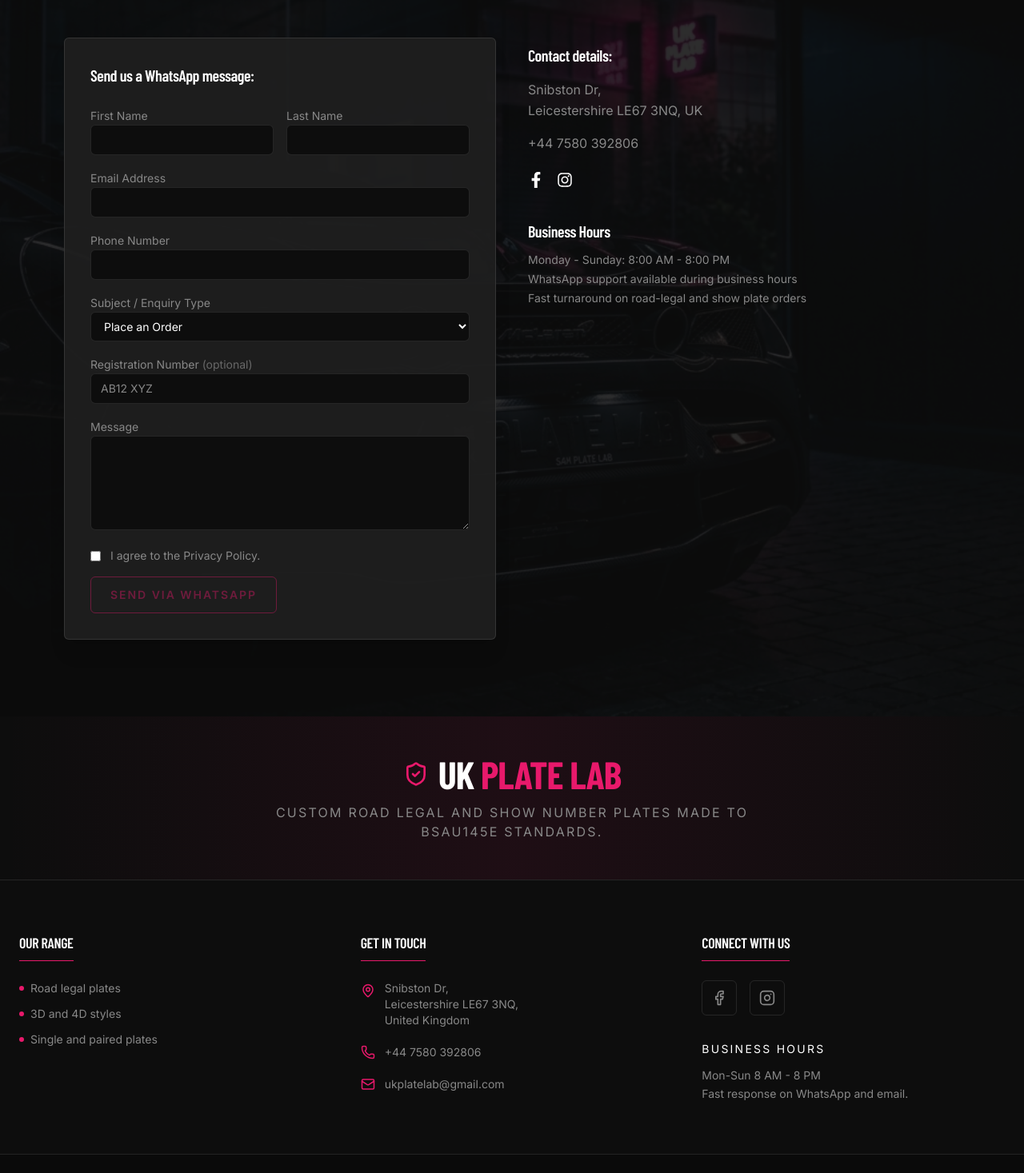
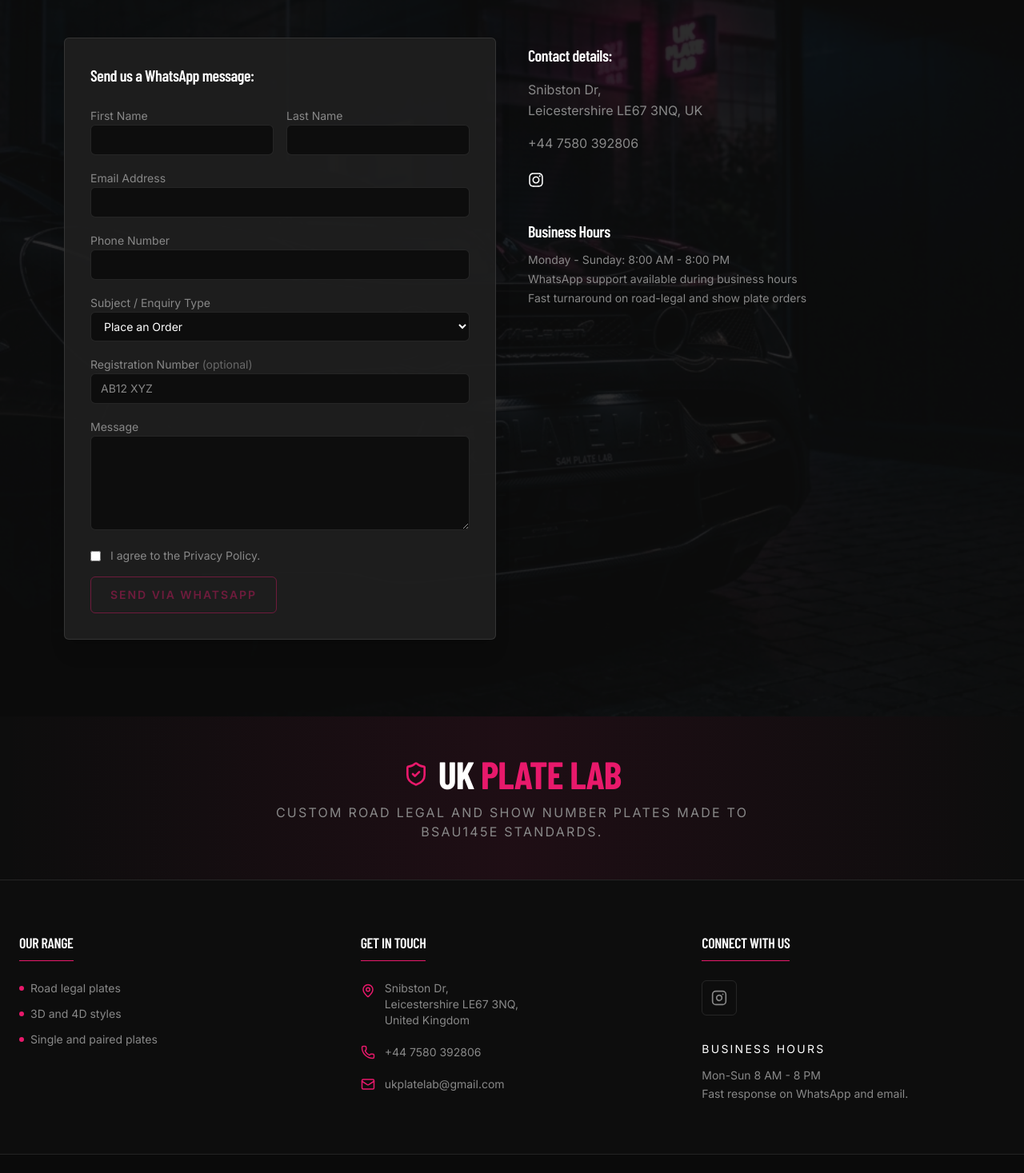
Before and after one commit to shandiru/Max-T-detailing, a React (Vite) app: page / in a window 1280 px wide. Shown: the part 7613-9080 px from the top of the page at 80% size. Built offline with nearby package versions, Linux system fonts and the light colour scheme; a web font is replaced by a local one.

Commit message:
fix issue

```diff
--- a/src/components/Contact.jsx
+++ b/src/components/Contact.jsx
@@ -1,5 +1,5 @@
 import React, { useState } from "react";
-import { FaFacebookF, FaInstagram } from "react-icons/fa";
+import { FaInstagram } from "react-icons/fa";
 
 const mapsUrl = "https://maps.app.goo.gl/mEUHn2KgYKsjfx9U9";
 
@@ -165,10 +165,12 @@ export default function ContactSection() {
             </p>
 
             <div className="mt-6 flex items-center gap-4 text-xl">
-              <a href="https://facebook.com/UKPlateLab" className="hover:text-[#E8196B]">
-                <FaFacebookF />
-              </a>
-              <a href="https://instagram.com/ukplatelab" className="hover:text-[#E8196B]">
+              <a
+                href="https://www.instagram.com/ukplatelab?igsh=cXgwODhxcXY0a3dl"
+                target="_blank"
+                rel="noopener noreferrer"
+                className="hover:text-[#E8196B]"
+              >
                 <FaInstagram />
               </a>
             </div>
--- a/src/components/FooterSection.jsx
+++ b/src/components/FooterSection.jsx
@@ -1,5 +1,5 @@
 
-import { Facebook, Instagram, Mail, MapPin, Phone, ShieldCheck } from "lucide-react";
+import { Instagram, Mail, MapPin, Phone, ShieldCheck } from "lucide-react";
 import { Link } from "react-router-dom";
 
 const mapsUrl = "https://maps.app.goo.gl/mEUHn2KgYKsjfx9U9";
@@ -87,15 +87,7 @@ export default function Footer() {
 
           <div className="mb-8 flex gap-4 pt-6">
             <a
-              href="https://www.facebook.com/UKPlateLab/"
-              target="_blank"
-              rel="noopener noreferrer"
-              className="flex h-11 w-11 items-center justify-center rounded-md border border-white/10 text-[#888888] transition-all duration-300 hover:border-[#E8196B] hover:bg-[#E8196B]/10 hover:text-white"
-            >
-              <Facebook size={20} />
-            </a>
-            <a
-              href="https://www.instagram.com/ukplatelab/"
+              href="https://www.instagram.com/ukplatelab?igsh=cXgwODhxcXY0a3dl"
               target="_blank"
               rel="noopener noreferrer"
               className="flex h-11 w-11 items-center justify-center rounded-md border border-white/10 text-[#888888] transition-all duration-300 hover:border-[#E8196B] hover:bg-[#E8196B]/10 hover:text-white"
```
